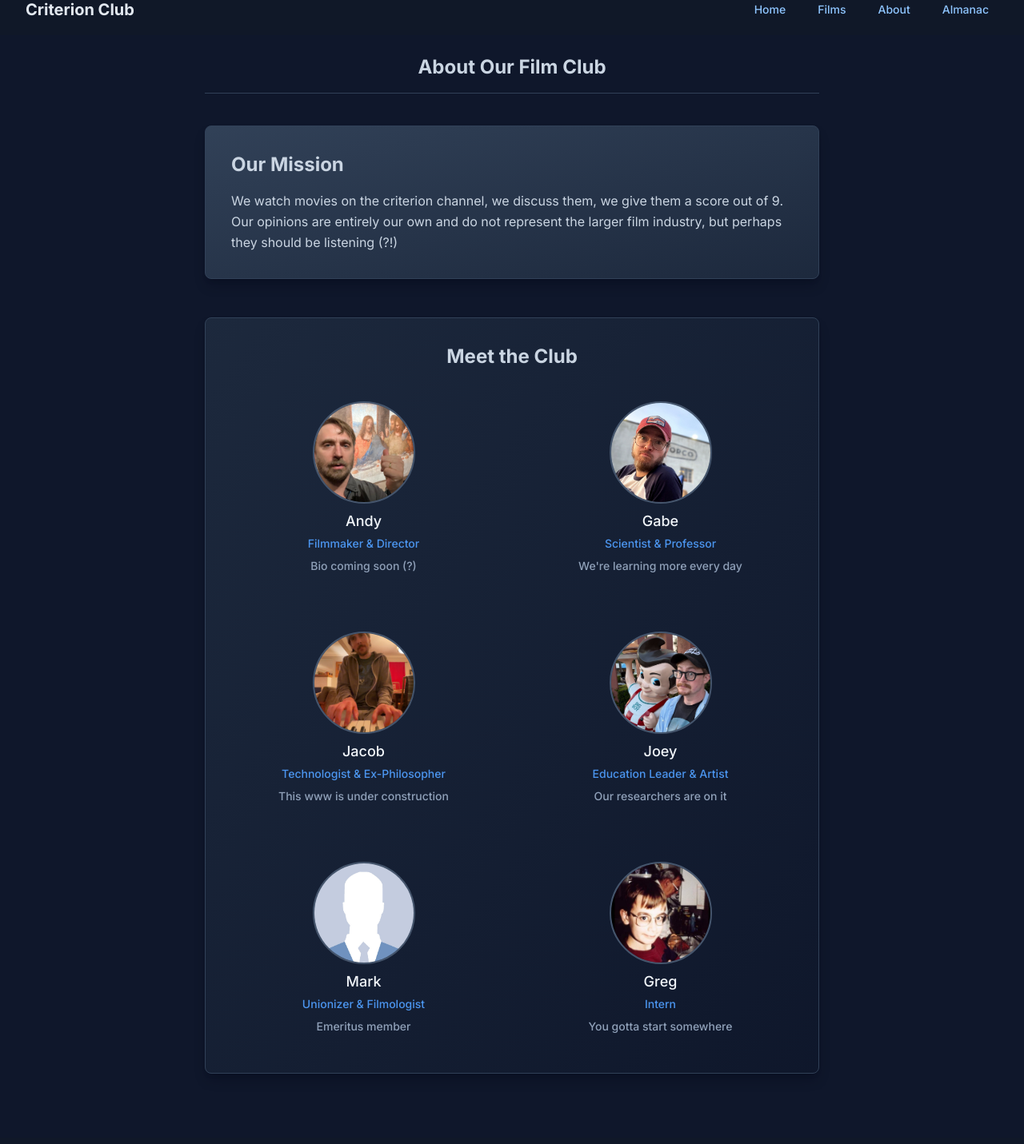
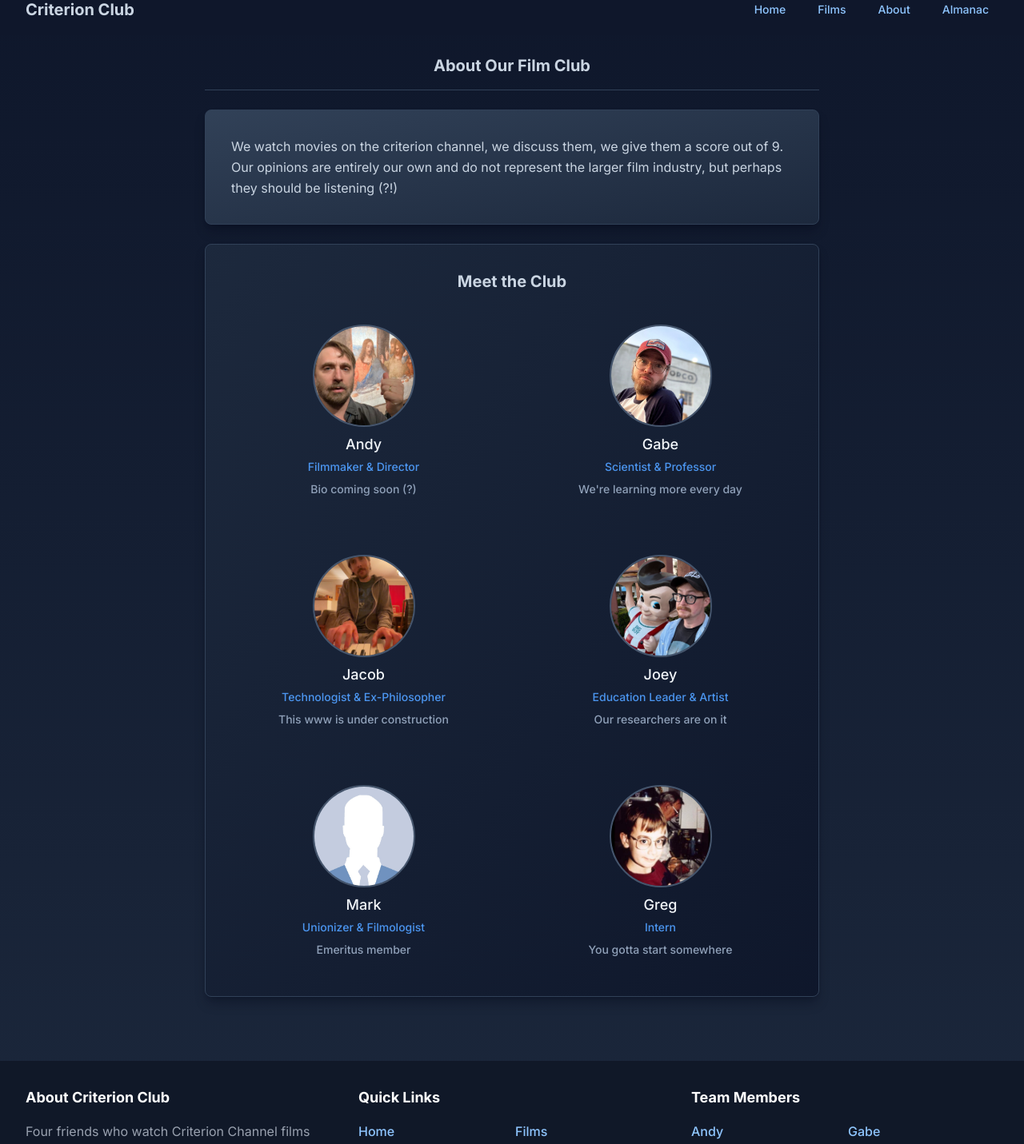
Before and after one commit to jekrch/film-club, a React (Vite) app: page /#/about in a window 1280 px wide. Shown: the part 20-1451 px from the top of the page at 80% size. Built offline with nearby package versions, Linux system fonts and the light colour scheme.

Commit message:
umami and style tweaks

```diff
--- a/index.html
+++ b/index.html
@@ -5,6 +5,7 @@
     <link rel="icon" type="image/svg+xml" href="/film.svg" />
     <meta name="viewport" content="width=device-width, initial-scale=1" />
     <link href="https://fonts.googleapis.com/css2?family=Inter:ital,wght@0,400;0,500;0,700;1,400;1,500;1,700&family=Merriweather:ital,wght@0,400;0,700;1,400;1,700&display=swap" rel="stylesheet">
+    <script defer src="https://analytics.jacobkrch.com/script.js" data-website-id="cf049bd4-9cd4-415d-a262-bbe799aacccd"></script>
     <title>Criterion Club</title>
   </head>
   <body>
--- a/src/App.tsx
+++ b/src/App.tsx
@@ -19,7 +19,7 @@ function App() {
   return (
     <ViewSettingsProvider>
       <Router>
-        <div className="flex flex-col min-h-screen bg-slate-900 font-se"> {/* Set default bg */}
+        <div className="flex flex-col min-h-screen bg-slate-900x bg-gradient-to-t from-slate-800 to-slate-900 font-se"> {/* Set default bg */}
 
           <Navbar />
 
--- a/src/components/layout/Footer.tsx
+++ b/src/components/layout/Footer.tsx
@@ -20,7 +20,7 @@ const Footer = () => {
           {/* Middle section - Quick Links */}
           <div>
             <h3 className="text-lg font-semibold mb-4">Quick Links</h3>
-            <ul className="space-y-2">
+            <ul className="grid grid-cols-2 gap-2">
               <li>
                 <Link to="/" className="text-gray-400 hover:text-white transition">
                   Home
@@ -34,6 +34,11 @@ const Footer = () => {
               <li>
                 <Link to="/about" className="text-gray-400 hover:text-white transition">
                   About
+                </Link>
+              </li>
+              <li>
+                <Link to="/almanac" className="text-gray-400 hover:text-white transition">
+                  Almanac
                 </Link>
               </li>
             </ul>
--- a/src/components/layout/Navbar.tsx
+++ b/src/components/layout/Navbar.tsx
@@ -13,16 +13,15 @@ const Navbar = () => {
   ];
 
   return (
-    <nav className="bg-gray-900 text-white relative">
+    <nav className="bg-slate-900 text-white relative">
       <div className="max-w-7xl mx-auto px-4 sm:px-6 lg:px-8">
         <div className="flex items-center justify-between h-16">
           {/* Logo */}
           <div className="flex items-center">
             <a href="/#/" className="flex items-center">
-              <span className="text-xl font-bold text-slate-200">Criterion Club</span>
+              <span className="text-xl font-bold text-slate-300">Criterion Club</span>
             </a>
           </div>
-
           {/* Desktop menu */}
           <div className="hidden md:block">
             <div className="ml-10 flex items-baseline space-x-4">
--- a/src/pages/AboutPage.tsx
+++ b/src/pages/AboutPage.tsx
@@ -8,21 +8,21 @@ const AboutPage: React.FC = () => {
 
   return (
     // Overall container with dark background and default light text
-    <div className="bg-slate-900 text-slate-300 min-h-screen py-12 pt-6">
+    <div className=" text-slate-300 min-h-screen py-12 pt-6">
       <div className="max-w-7xl mx-auto px-4 sm:px-6 lg:px-8">
         {/* Center the main content */}
         <div className="max-w-3xl mx-auto">
           {/* Main Page Title - Brighter text */}
-          <div className="!text-2xl sm:text-4xl font-bold text-slate-300 mb-10 text-center border-b border-slate-700 pb-4">
+          <div className="!text-xl sm:text-4xl font-bold text-slate-300 mb-6 text-center border-b border-slate-700 pb-4">
             About Our Film Club
           </div>
 
           {/* Mission Section - Dark Card */}
-          <div className="bg-slate-800 bg-gradient-to-br from-slate-700 to-slate-800 rounded-lg overflow-hidden mb-12 border border-slate-700 shadow-lg shadow-slate-950/30">
+          <div className="bg-slate-800 bg-gradient-to-br from-slate-700 to-slate-800 rounded-lg overflow-hidden mb-6 border border-slate-700 shadow-lg shadow-slate-950/30">
             <div className="p-6 md:p-8">
-              <h2 className="text-xl sm:text-2xl font-semibold text-slate-300 mb-4">
+              {/* <div className="text-xl sm:text-2xl font-semibold text-slate-300 !mb-4">
                 Our Mission
-              </h2>
+              </div> */}
               <p className="text-slate-300 leading-relaxed">
                 We watch movies on the criterion channel, we discuss them, we give them a score out of 9. Our opinions are entirely our own and do not represent the larger film industry, but perhaps they should be listening (?!)
               </p>
@@ -32,7 +32,7 @@ const AboutPage: React.FC = () => {
           {/* Team Section - Dark Card */}
           <div className="bg-slate-800 bg-gradient-to-br from-slate-800 to-slate-900 rounded-lg overflow-hidden mb-8 border border-slate-700 shadow-lg shadow-slate-950/30">
             <div className="p-6 md:p-8">
-              <h2 className="text-xl sm:text-2xl font-semibold text-slate-300 mb-6 text-center">
+              <h2 className="!text-xl sm:text-4xl font-semibold text-slate-300 mb-6 text-center">
                 Meet the Club
               </h2>
               {/* Team Member Grid */}
--- a/src/pages/HomePage.tsx
+++ b/src/pages/HomePage.tsx
@@ -200,7 +200,7 @@ const HomePage = () => {
 
                                     {/* --- INACTIVE STRIPE --- */}
                                     {!isActive && (
-                                        <div className={`w-full rounded-t-full sm:w-25 h-[200vh] h-[20em] -top-[100vh]x left-1/2 -translate-x-1/2 absolute opacity-10 ${inactiveGradientClass} pointer-events-none`}></div>
+                                        <div className={`w-full rounded-t-full sm:w-25 h-[30em] h-min-full -top-[100vh]x left-1/2 -translate-x-1/2 absolute opacity-10 ${inactiveGradientClass} pointer-events-none`}></div>
                                     )}
 
 
```
Also changed, not shown: src/index.css (line endings or trailing spaces), src/pages/FilmsPage.tsx (indentation only).
